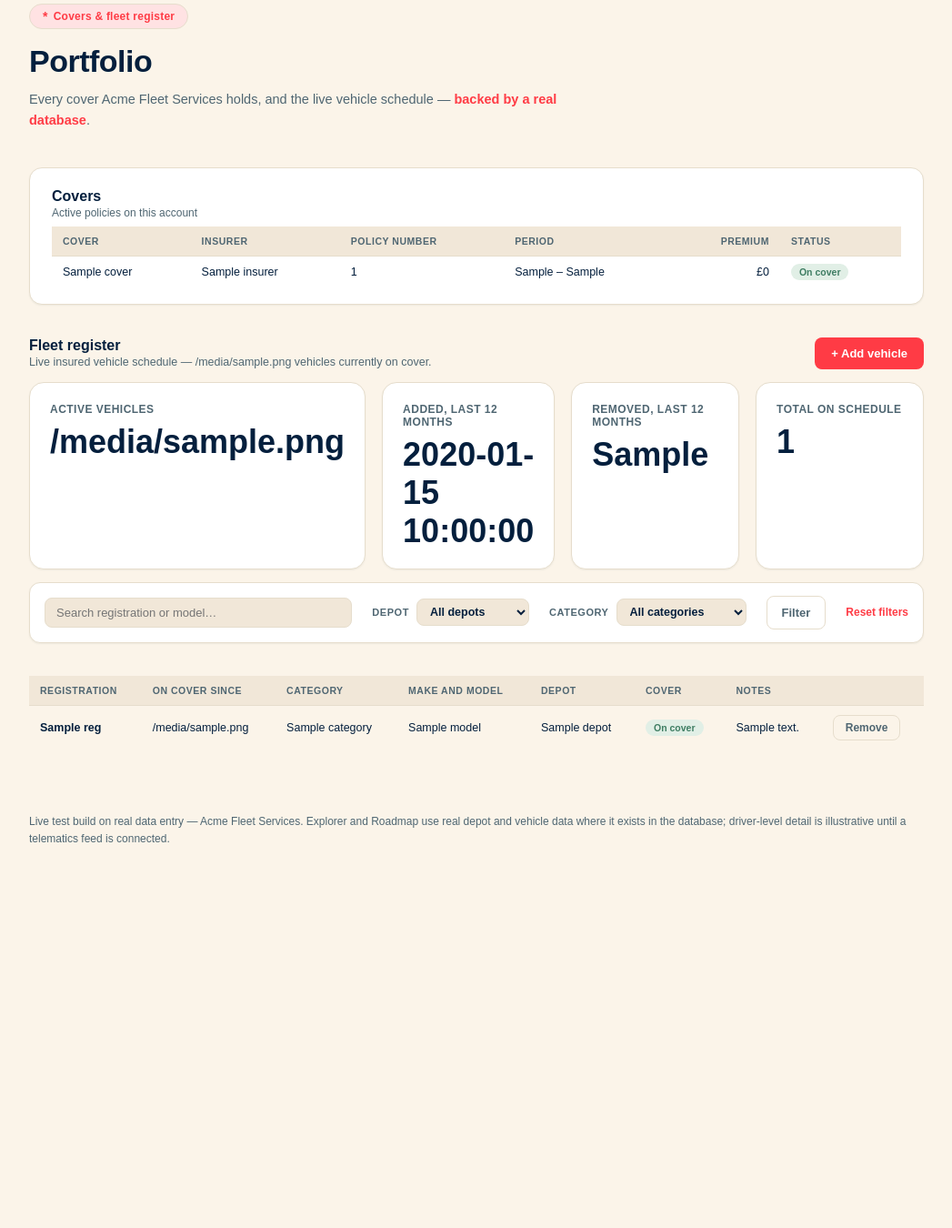
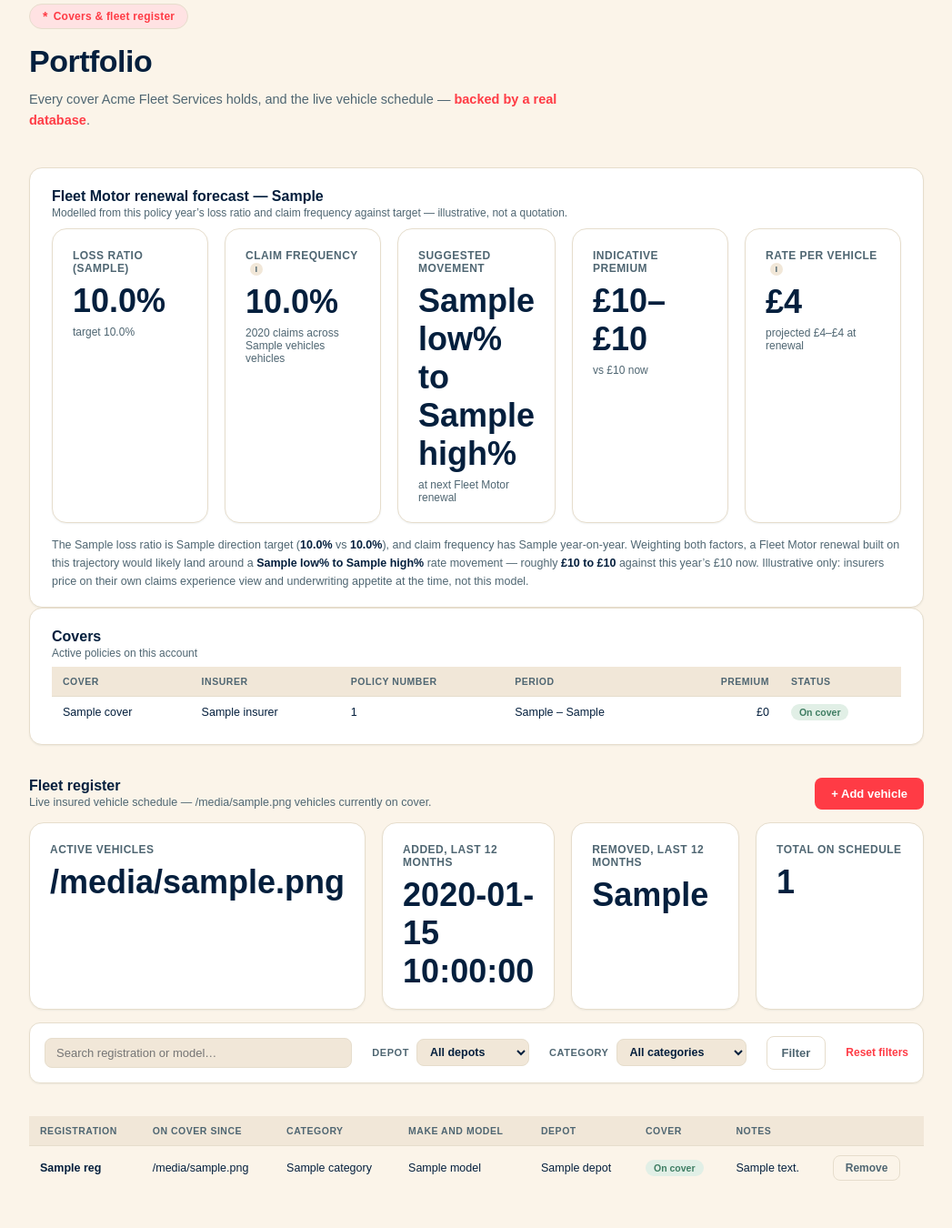
Before and after one commit to SteveStockleyMCL/aster-fleet-test, a Flask app: template templates/portfolio.html in a window 1280 px wide. Shown: the part 152-1502 px from the top of the page at 91% size, without its empty margins (116-1163 px from the left). Before the commit the page ends 1078 px from the top, so only its background shows below. Run offline with Flask 3, Linux system fonts and the light colour scheme; data comes from the database, SQL or seed files in the repository; the template is opened without the code that fills it: most values are stand-ins (such as "Sample title", 1, 10 or a date in 2020).

Commit message:
Add Fleet Motor renewal forecast panel to Portfolio
Added forecast section to display fleet motor renewal details including loss ratio, claim frequency, and indicative premium.

```diff
--- a/templates/portfolio.html
+++ b/templates/portfolio.html
@@ -6,6 +6,49 @@
   <h2>Portfolio</h2>
   <p>Every cover Acme Fleet Services holds, and the live vehicle schedule &mdash; <span class="accent">backed by a real database</span>.</p>
 </div>
+
+{% if forecast %}
+<div class="cl-panel">
+  <h4>Fleet Motor renewal forecast &mdash; {{ forecast.current_py }}</h4>
+  <p class="cl-panel-sub">Modelled from this policy year&rsquo;s loss ratio and claim frequency against target &mdash; illustrative, not a quotation.</p>
+  <div class="stat-row stat-row-5">
+    <div class="stat-card">
+      <div class="stat-label">Loss ratio ({{ forecast.current_py }})</div>
+      <div class="stat-value">{{ "%.1f"|format(forecast.current_lr) }}%</div>
+      <div class="stat-sub">target {{ "%.1f"|format(forecast.target) }}%</div>
+    </div>
+    <div class="stat-card">
+      <div class="stat-label">Claim frequency
+        <span class="stat-info" tabindex="0">i<span class="stat-info-tip">Claims reported in {{ forecast.current_py }} as a share of vehicles currently on cover &mdash; the number of claims per vehicle, expressed as a percentage. Higher means, on average, each vehicle in the fleet is claiming more often.</span></span>
+      </div>
+      <div class="stat-value">{{ "%.1f"|format(forecast.frequency * 100) }}%</div>
+      <div class="stat-sub">{{ forecast.claims_this_year }} claims across {{ forecast.vehicles }} vehicles</div>
+    </div>
+    <div class="stat-card">
+      <div class="stat-label">Suggested movement</div>
+      <div class="stat-value">{{ '+' if forecast.low >= 0 else '' }}{{ forecast.low }}% to {{ '+' if forecast.high >= 0 else '' }}{{ forecast.high }}%</div>
+      <div class="stat-sub">at next Fleet Motor renewal</div>
+    </div>
+    <div class="stat-card">
+      <div class="stat-label">Indicative premium</div>
+      <div class="stat-value">&pound;{{ "{:,.0f}".format(forecast.low_premium) }}&ndash;&pound;{{ "{:,.0f}".format(forecast.high_premium) }}</div>
+      <div class="stat-sub">vs &pound;{{ "{:,.0f}".format(forecast.current_premium) }} now</div>
+    </div>
+    <div class="stat-card">
+      <div class="stat-label">Rate per vehicle
+        <span class="stat-info" tabindex="0">i<span class="stat-info-tip">Fleet Motor premium divided by vehicles currently on cover &mdash; the average annual premium being paid per vehicle in the fleet.</span></span>
+      </div>
+      <div class="stat-value">&pound;{{ "{:,.0f}".format(forecast.rate_per_vehicle) }}</div>
+      <div class="stat-sub">projected &pound;{{ "{:,.0f}".format(forecast.low_rate_per_vehicle) }}&ndash;&pound;{{ "{:,.0f}".format(forecast.high_rate_per_vehicle) }} at renewal</div>
+    </div>
+  </div>
+  <p class="portfolio-forecast-note" style="color:var(--ink-soft);font-size:12.5px;line-height:1.6;margin:14px 0 0;">
+    The {{ forecast.current_py }} loss ratio is {{ forecast.direction }} target (<b>{{ "%.1f"|format(forecast.current_lr) }}%</b> vs <b>{{ "%.1f"|format(forecast.target) }}%</b>), and claim frequency has {{ forecast.freq_trend }} year-on-year.
+    Weighting both factors, a Fleet Motor renewal built on this trajectory would likely land around a <b>{{ '+' if forecast.low >= 0 else '' }}{{ forecast.low }}% to {{ '+' if forecast.high >= 0 else '' }}{{ forecast.high }}%</b> rate movement &mdash; roughly <b>&pound;{{ "{:,.0f}".format(forecast.low_premium) }} to &pound;{{ "{:,.0f}".format(forecast.high_premium) }}</b> against this year&rsquo;s &pound;{{ "{:,.0f}".format(forecast.current_premium) }} now.
+    Illustrative only: insurers price on their own claims experience view and underwriting appetite at the time, not this model.
+  </p>
+</div>
+{% endif %}
 
 <div class="cl-panel">
   <h4>Covers</h4>
```
